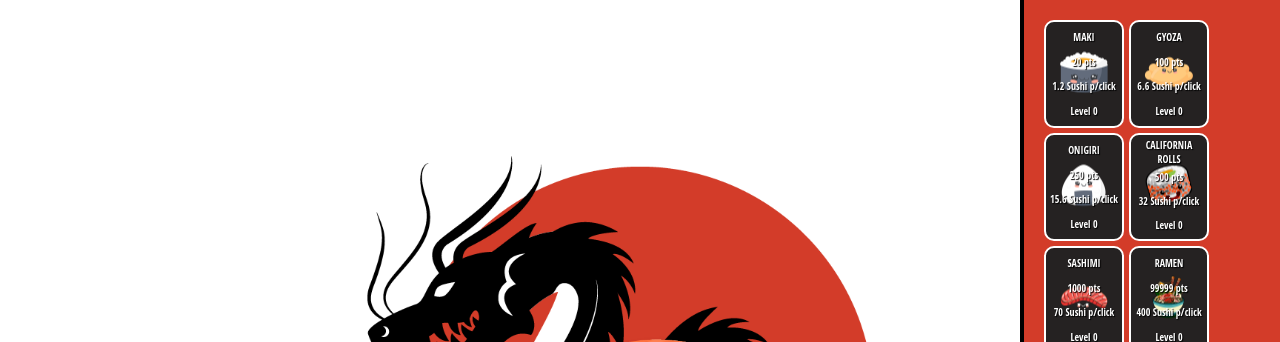
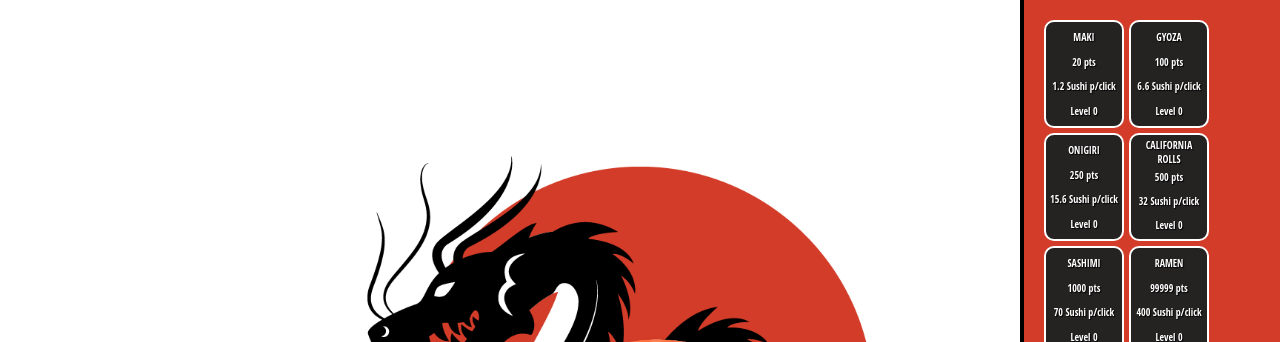
Before and after one commit to Vince441/Sushiclicker, a website: page index.html in a window 1280 px wide. Shown: the top 342 px of the page. Drawn offline with Linux system fonts and the light colour scheme; a web font is replaced by a local one.

Commit message:
retour en arrière pour les images des cartes, car bug sur le clic. je verais plus tard

```diff
--- a/app.js
+++ b/app.js
@@ -19,9 +19,9 @@ sushi.addEventListener("click", () => {
   }, 200);
 });
 
-function createBonus(bonus, bonus_price, bonus_click, bonus_level, bonus_images) {
+function createBonus(bonus, bonus_price, bonus_click, bonus_level) {
   return `
-<div class="bonus" id="${bonus}" onClick="bonus(['${bonus}', ${bonus_price}, ${bonus_click}, ${bonus_level}, ${bonus_images}])">
+<div class="bonus" id="${bonus}" onClick="bonus(['${bonus}', ${bonus_price}, ${bonus_click}, ${bonus_level}])">
 <div class="bonus_item_content">
 <div class="bonus_name">
 <p>${bonus.toUpperCase()}</p>
@@ -34,9 +34,7 @@ function createBonus(bonus, bonus_price, bonus_click, bonus_level, bonus_images)
 </div>
 <div class="level">
 <p class="level_text">Level ${bonus_level}</p>
-
 </div>
-<div class="images-bonus"><img src="${bonus_images}"/></div>
 </div>
 </div>
 `;
@@ -48,14 +46,12 @@ const bonusToAdd = [
     bonus_price: 20,
     bonus_click: 1.2,
     bonus_level: 0,
-    bonus_image: "images/maki.png",
   },
   {
     bonus_name: "Gyoza",
     bonus_price: 100,
     bonus_click: 6.6,
     bonus_level: 0,
-    bonus_image: "images/gyoza.png",
   },
 
   {
@@ -63,14 +59,12 @@ const bonusToAdd = [
     bonus_price: 250,
     bonus_click: 15.6,
     bonus_level: 0,
-    bonus_image: "images/onigiri.png",
   },
   {
     bonus_name: "California Rolls",
     bonus_price: 500,
     bonus_click: 32,
     bonus_level: 0,
-    bonus_image: "images/calif.png",
   },
 
   {
@@ -78,7 +72,6 @@ const bonusToAdd = [
     bonus_price: 1000,
     bonus_click: 70,
     bonus_level: 0,
-    bonus_image: "images/sashimi.png",
   },
 
   {
@@ -86,7 +79,6 @@ const bonusToAdd = [
     bonus_price: 99999,
     bonus_click: 400,
     bonus_level: 0,
-    bonus_image: "images/ramen.png",
   },
 ];
 
@@ -123,8 +115,7 @@ const generatebonus = () => {
       bonusToAdd[i].bonus_name,
       bonusToAdd[i].bonus_price,
       bonusToAdd[i].bonus_click,
-      bonusToAdd[i].bonus_level,
-      bonusToAdd[i].bonus_image
+      bonusToAdd[i].bonus_level
     );
 
     cards.innerHTML += html;
--- a/styles/_home.scss
+++ b/styles/_home.scss
@@ -38,7 +38,7 @@
       width: 100px;
       height: 100px;
       position: relative;
-      z-index: 99;
+      // z-index: 99;
       p{
         text-shadow: 1px 1px 1px black;
       }
@@ -63,15 +63,6 @@
         display: flex;
         align-items: center;
         flex: 1;
-      }
-      .images-bonus{
-        position: absolute;
-        top: 50%;
-        transform: translateY(-50%);
-        z-index: -1;
-        img {
-          width: 50px;
-        }
       }
     }
     .bonus {
@@ -98,3 +89,16 @@
   letter-spacing: -2px;
   font-weight: 100;
 }
+
+
+// .cursor {
+//   width: 200px;
+//   height: 200px;
+//   position: absolute;
+//   animation: Anim1 1s infinite alternate;
+//   cursor: not-allowed;
+// pointer-events: none;
+// background-image: url(images/baguette.png);
+// background-position: center;
+// background-size: cover;
+// }
--- a/styles/_settings.scss
+++ b/styles/_settings.scss
@@ -10,7 +10,7 @@
   body {
     max-width: 100vw;
     min-height: 100vh;
-    overflow-x: hidden;
+    overflow: hidden;
 background-image: url(./images/fond.png);
 background-position: center;
 background-size: cover;
```
Also changed, not shown: index.html (+1 -0 lines), images/baguette.png, styles.css, 1 other file.
